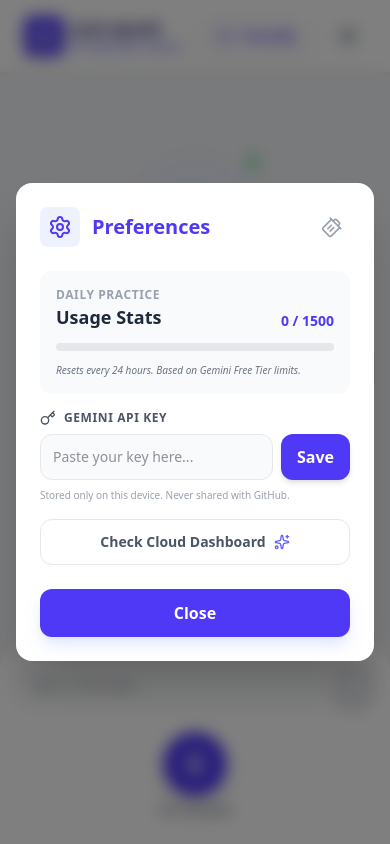
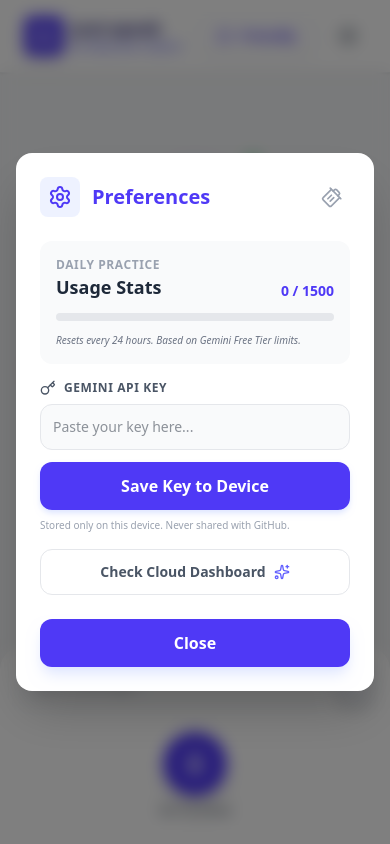
Before and after one commit to larry610413-beep/Just-speak, a React (Vite) app: page / in a window 390 px wide. Both pictures are taken after a click on the button 347 px from the left and 36 px from the top of the page. Built offline with nearby package versions, Linux system fonts and the light colour scheme.

Commit message:
Fix: Save button layout to vertical stack for mobile

```diff
--- a/src/App.tsx
+++ b/src/App.tsx
@@ -505,19 +505,19 @@ export default function App() {
                     <Key className="w-4 h-4" />
                     <p className="text-xs font-bold uppercase tracking-wider">Gemini API Key</p>
                   </div>
-                  <div className="flex gap-2">
+                  <div className="flex flex-col gap-3">
                     <input
                       type="password"
                       value={apiKey}
                       onChange={(e) => setApiKey(e.target.value)}
                       placeholder="Paste your key here..."
-                      className="flex-1 p-3 bg-gray-50 border border-gray-200 rounded-xl focus:outline-none focus:ring-2 focus:ring-indigo-500 text-sm transition-all"
+                      className="w-full p-3 bg-gray-50 border border-gray-200 rounded-xl focus:outline-none focus:ring-2 focus:ring-indigo-500 text-sm transition-all"
                     />
                     <button
                       onClick={() => handleSaveKey(apiKey)}
-                      className="px-4 py-2 bg-indigo-600 text-white font-bold rounded-xl hover:bg-indigo-700 transition-all shadow-md"
+                      className="w-full py-3 bg-indigo-600 text-white font-bold rounded-xl hover:bg-indigo-700 transition-all shadow-md shadow-indigo-100"
                     >
-                      Save
+                      Save Key to Device
                     </button>
                   </div>
                   <p className="text-[10px] text-gray-400">Stored only on this device. Never shared with GitHub.</p>
```
